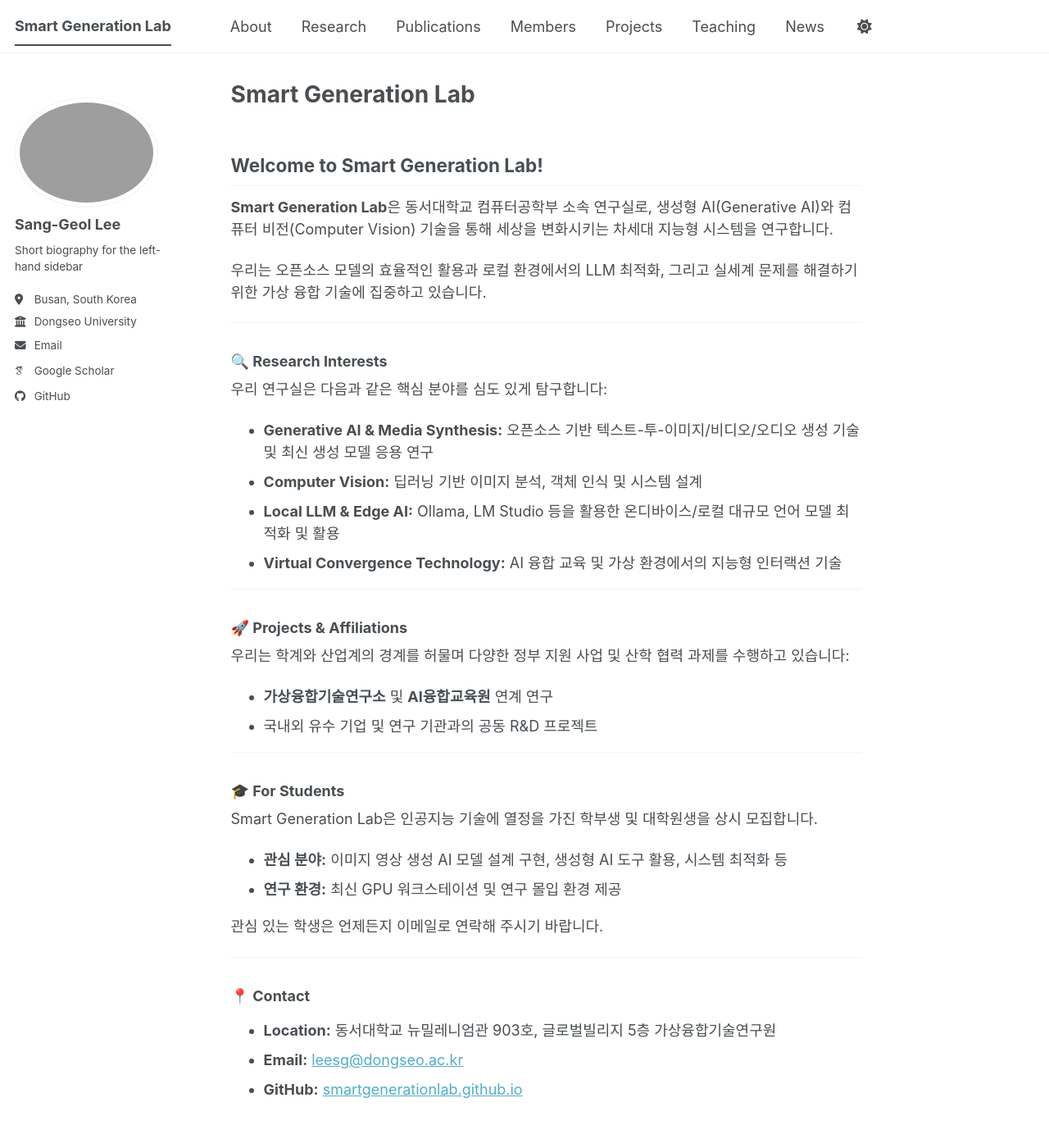
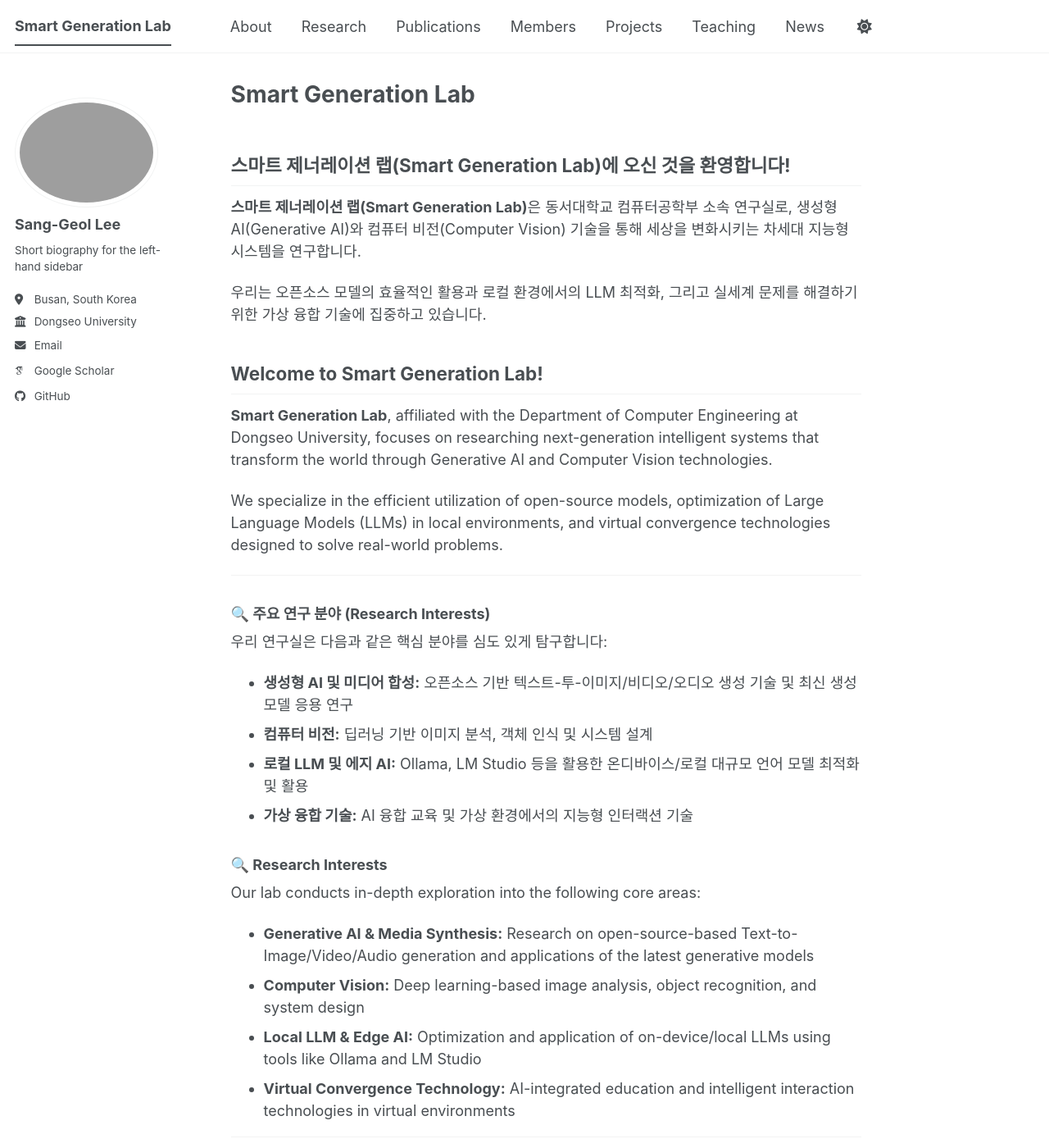
Before and after one commit to SmartGenerationLab/smartgenerationlab.github.io, a Jekyll site: the page built from _pages/about.md, in a window 1280 px wide and 1400 px high. Shown: the whole window at 82% size. Built offline with Jekyll 4.4.1, drawn with Linux system fonts in a browser that asks for light colours; some web fonts are replaced; a script bundle is joined from its source files by our own code; library files that are not in the unit come from our copies; some of the changed text lies outside the part shown.

Commit message:
한글, 영문 버전 내용 변경

```diff
--- a/_pages/about.md
+++ b/_pages/about.md
@@ -8,46 +8,82 @@ redirect_from:
   - /about.html
 ---
 
-## Welcome to Smart Generation Lab!
+## 스마트 제너레이션 랩(Smart Generation Lab)에 오신 것을 환영합니다!
 
-**Smart Generation Lab**은 동서대학교 컴퓨터공학부 소속 연구실로, 생성형 AI(Generative AI)와 컴퓨터 비전(Computer Vision) 기술을 통해 세상을 변화시키는 차세대 지능형 시스템을 연구합니다.
+**스마트 제너레이션 랩(Smart Generation Lab)**은 동서대학교 컴퓨터공학부 소속 연구실로, 생성형 AI(Generative AI)와 컴퓨터 비전(Computer Vision) 기술을 통해 세상을 변화시키는 차세대 지능형 시스템을 연구합니다.
 
 우리는 오픈소스 모델의 효율적인 활용과 로컬 환경에서의 LLM 최적화, 그리고 실세계 문제를 해결하기 위한 가상 융합 기술에 집중하고 있습니다.
 
+## Welcome to Smart Generation Lab!
+
+**Smart Generation Lab**, affiliated with the Department of Computer Engineering at Dongseo University, focuses on researching next-generation intelligent systems that transform the world through Generative AI and Computer Vision technologies.
+
+We specialize in the efficient utilization of open-source models, optimization of Large Language Models (LLMs) in local environments, and virtual convergence technologies designed to solve real-world problems.
+
 ---
+
+### 🔍 주요 연구 분야 (Research Interests)
+
+우리 연구실은 다음과 같은 핵심 분야를 심도 있게 탐구합니다:
+
+* **생성형 AI 및 미디어 합성:** 오픈소스 기반 텍스트-투-이미지/비디오/오디오 생성 기술 및 최신 생성 모델 응용 연구
+* **컴퓨터 비전:** 딥러닝 기반 이미지 분석, 객체 인식 및 시스템 설계
+* **로컬 LLM 및 에지 AI:** Ollama, LM Studio 등을 활용한 온디바이스/로컬 대규모 언어 모델 최적화 및 활용
+* **가상 융합 기술:** AI 융합 교육 및 가상 환경에서의 지능형 인터랙션 기술
 
 ### 🔍 Research Interests
 
-우리 연구실은 다음과 같은 핵심 분야를 심도 있게 탐구합니다:
+Our lab conducts in-depth exploration into the following core areas:
 
-* **Generative AI & Media Synthesis:** 오픈소스 기반 텍스트-투-이미지/비디오/오디오 생성 기술 및 최신 생성 모델 응용 연구
-* **Computer Vision:** 딥러닝 기반 이미지 분석, 객체 인식 및 시스템 설계
-* **Local LLM & Edge AI:** Ollama, LM Studio 등을 활용한 온디바이스/로컬 대규모 언어 모델 최적화 및 활용
-* **Virtual Convergence Technology:** AI 융합 교육 및 가상 환경에서의 지능형 인터랙션 기술
+* **Generative AI & Media Synthesis:** Research on open-source-based Text-to-Image/Video/Audio generation and applications of the latest generative models
+* **Computer Vision:** Deep learning-based image analysis, object recognition, and system design
+* **Local LLM & Edge AI:** Optimization and application of on-device/local LLMs using tools like Ollama and LM Studio
+* **Virtual Convergence Technology:** AI-integrated education and intelligent interaction technologies in virtual environments
 
 ---
 
-### 🚀 Projects & Affiliations
+### 🚀 프로젝트 및 소속 (Projects & Affiliations)
 
 우리는 학계와 산업계의 경계를 허물며 다양한 정부 지원 사업 및 산학 협력 과제를 수행하고 있습니다:
 
 * **가상융합기술연구소** 및 **AI융합교육원** 연계 연구
 * 국내외 유수 기업 및 연구 기관과의 공동 R&D 프로젝트
 
+### 🚀 Projects & Affiliations
+
+We bridge the gap between academia and industry by conducting various government-funded projects and industry-academic collaborations:
+
+* Collaborative research with the **Virtual Convergence Technology Research Institute** and the **AI Convergence Education Center**
+* Joint R&D projects with leading domestic and international companies and research institutions
+
 ---
 
-### 🎓 For Students
+### 🎓 학생 모집 (For Students)
 
-Smart Generation Lab은 인공지능 기술에 열정을 가진 학부생 및 대학원생을 상시 모집합니다.
-* **관심 분야:** 이미지 영상 생성 AI 모델 설계 구현, 생성형 AI 도구 활용, 시스템 최적화 등
+스마트 제너레이션 랩은 인공지능 기술에 열정을 가진 학부생 및 대학원생을 상시 모집합니다.
+* **관심 분야:** 이미지/영상 생성 AI 모델 설계 및 구현, 생성형 AI 도구 활용, 시스템 최적화 등
 * **연구 환경:** 최신 GPU 워크스테이션 및 연구 몰입 환경 제공
 
 관심 있는 학생은 언제든지 이메일로 연락해 주시기 바랍니다.
 
+### 🎓 For Students
+
+Smart Generation Lab is always looking for passionate undergraduate and graduate students interested in artificial intelligence.
+* **Areas of Interest:** Design and implementation of image/video generative AI models, utilization of generative AI tools, system optimization, etc
+* **Research Environment:** Access to the latest GPU workstations and a dedicated research-focused environment
+
+Interested students are encouraged to contact us via email at any time.
+
 ---
+
+### 📍 문의처 (Contact)
+
+* **위치:** 동서대학교 뉴밀레니엄관 903호, 글로벌빌리지 5층 가상융합기술연구원
+* **이메일:** [leesg@dongseo.ac.kr](mailto:leesg@dongseo.ac.kr)
+* **GitHub:** [smartgenerationlab.github.io](https://smartgenerationlab.github.io)
 
 ### 📍 Contact
 
-* **Location:** 동서대학교 뉴밀레니엄관 903호, 글로벌빌리지 5층 가상융합기술연구원
+* **Location:** Room 903, New Millennium Building / 5th Floor, Global Village, Virtual Convergence Technology Research Institute, Dongseo University
 * **Email:** [leesg@dongseo.ac.kr](mailto:leesg@dongseo.ac.kr)
 * **GitHub:** [smartgenerationlab.github.io](https://smartgenerationlab.github.io)
```
